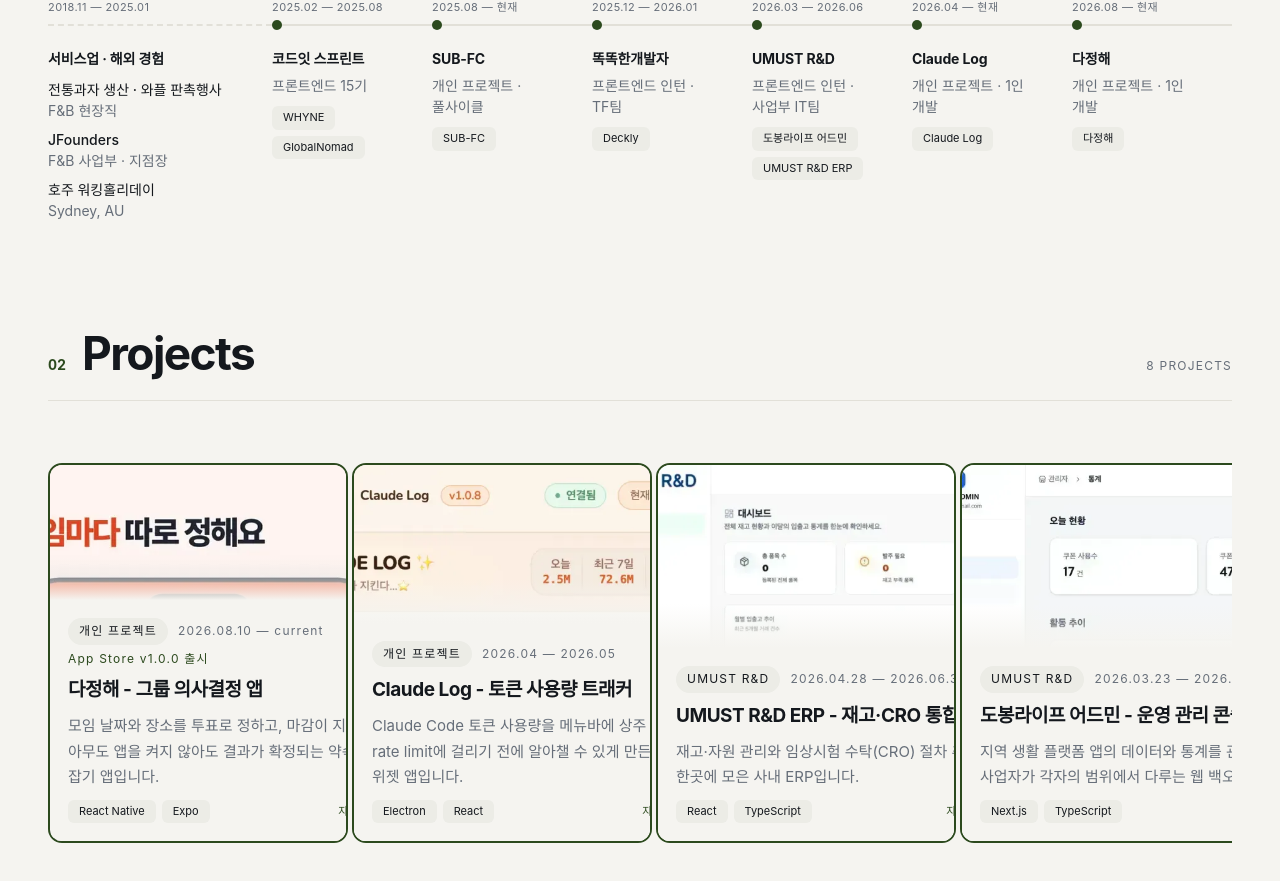
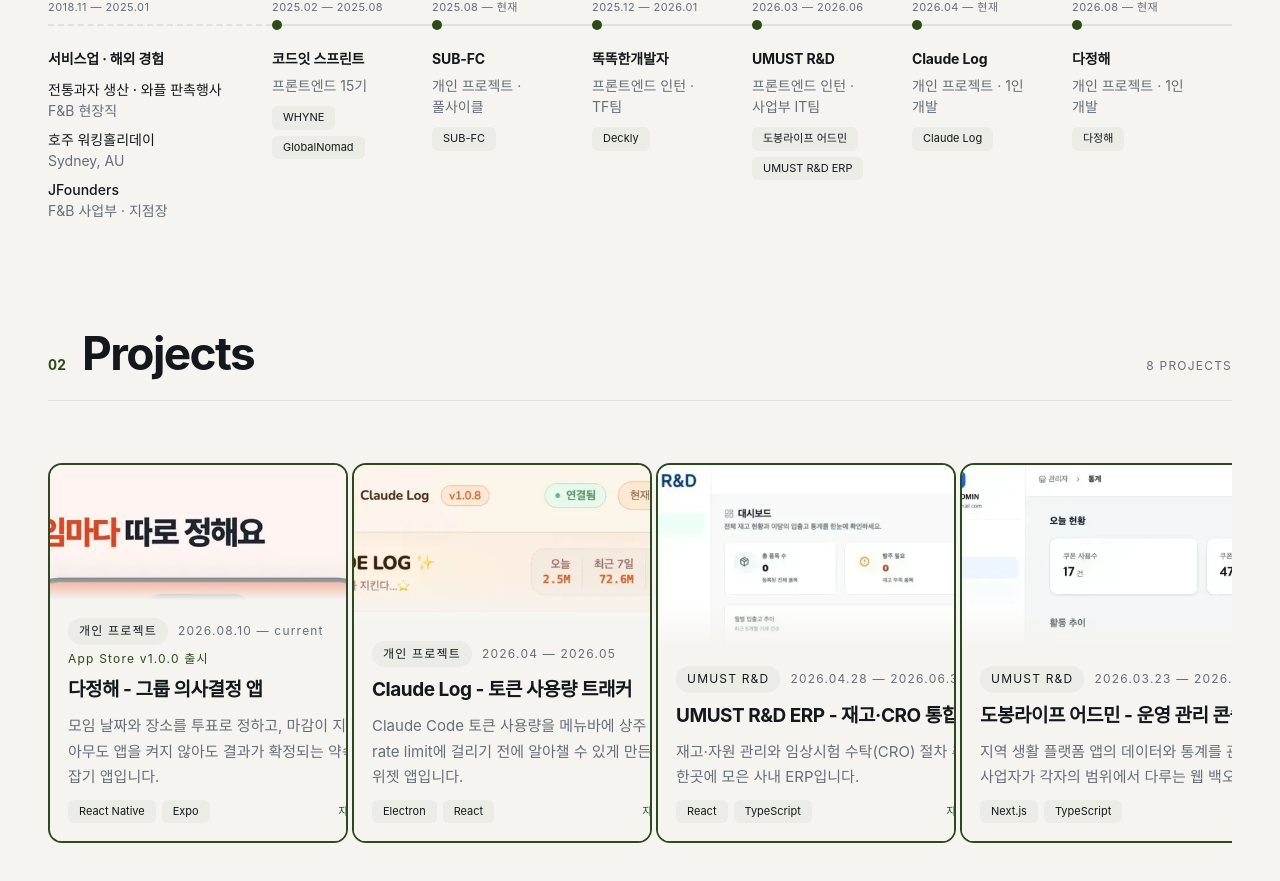
Before and after one commit to seong5/seong5.github.io, a Next.js app: page / in a window 1280 px wide. Shown: the part 1113-1994 px from the top of the page. Built offline with nearby package versions, Linux system fonts and the light colour scheme; a web font is replaced by a local one.

Commit message:
♻️ refactor: Journey 프롤로그를 시간순으로 정렬
호주 워킹홀리데이(2018.11)가 JFounders(2023.01)보다 뒤에 있어 역순이었다.

```diff
--- a/app/content/career.ts
+++ b/app/content/career.ts
@@ -41,8 +41,8 @@ export const JOURNEY_PROLOGUE: {
   items: [
     // 기간 미확인 — 확인되면 period를 채우고, 2018.11 이전이면 위 span도 앞당길 것
     { org: '전통과자 생산 · 와플 판촉행사', role: 'F&B 현장직' },
+    { period: '2018.11 — 2019.06', org: '호주 워킹홀리데이', role: 'Sydney, AU' },
     { period: '2023.01 — 2025.01', org: 'JFounders', role: 'F&B 사업부 · 지점장' },
-    { period: '2018.11 — 2019.06', org: '호주 워킹홀리데이', role: 'Sydney, AU' },
   ],
 };
 
```
